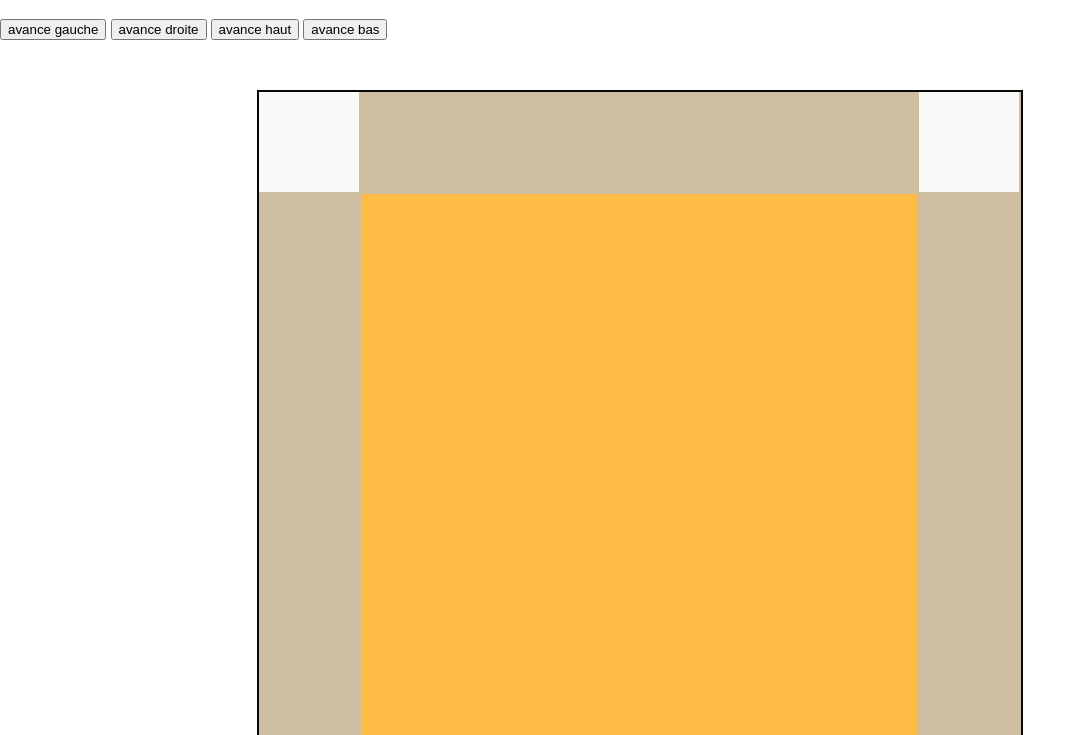
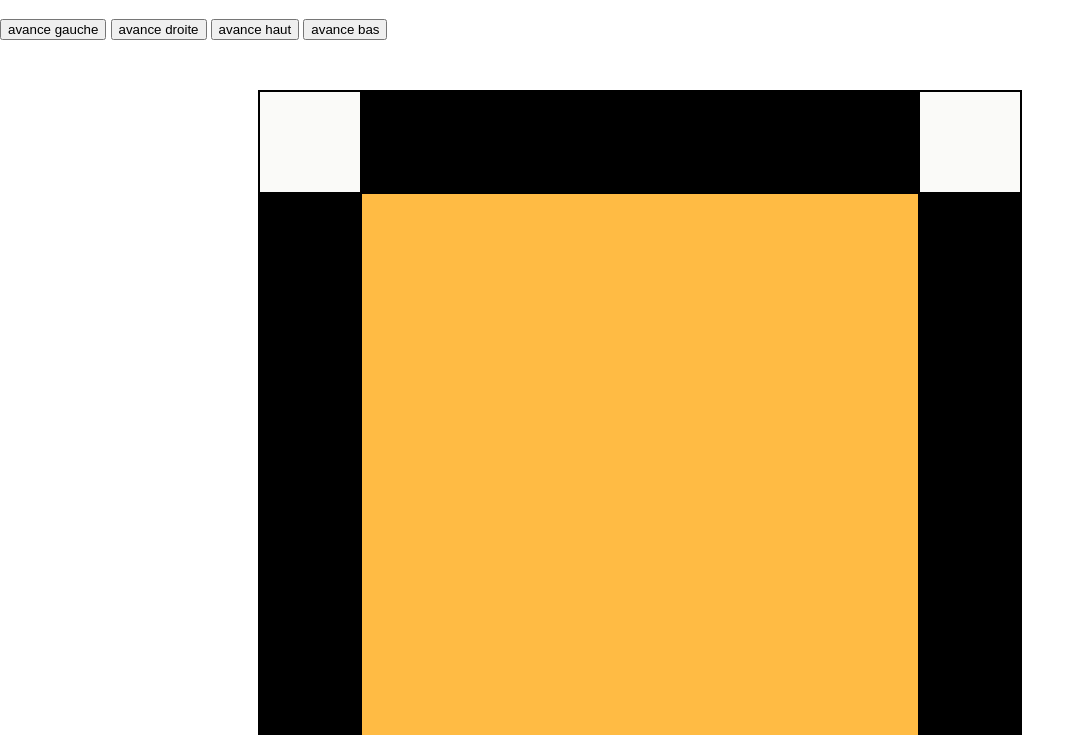
Before and after one commit to dredtrake/monopoly, a plain HTML site: page index.html in a window 1280 px wide. Shown: the part 65-800 px from the top of the page, without its empty margins (0-1086 px from the left). Drawn offline with Linux system fonts and the light colour scheme.

Commit message:
petits changement css

```diff
--- a/css/main.css
+++ b/css/main.css
@@ -99,11 +99,11 @@ h1 {
     grid-template-rows: 100px repeat(9, 60px) 100px;
     grid-gap: 2px;
     margin: 50px auto;
-    width: 766px;
-    height: 766px;
-    background: #CFBDA1;
-    border: 2px solid #080808;
+    width: 764px;
+    height: 764px;
+    background: #000;
     position: relative;
+    border: 2px solid black;
 }
 
 .zone-center {
@@ -124,6 +124,7 @@ h1 {
 
 .block-color {
     height: 20px;
+    border-bottom: 2px solid black;
 }
 
 .purple {
```
